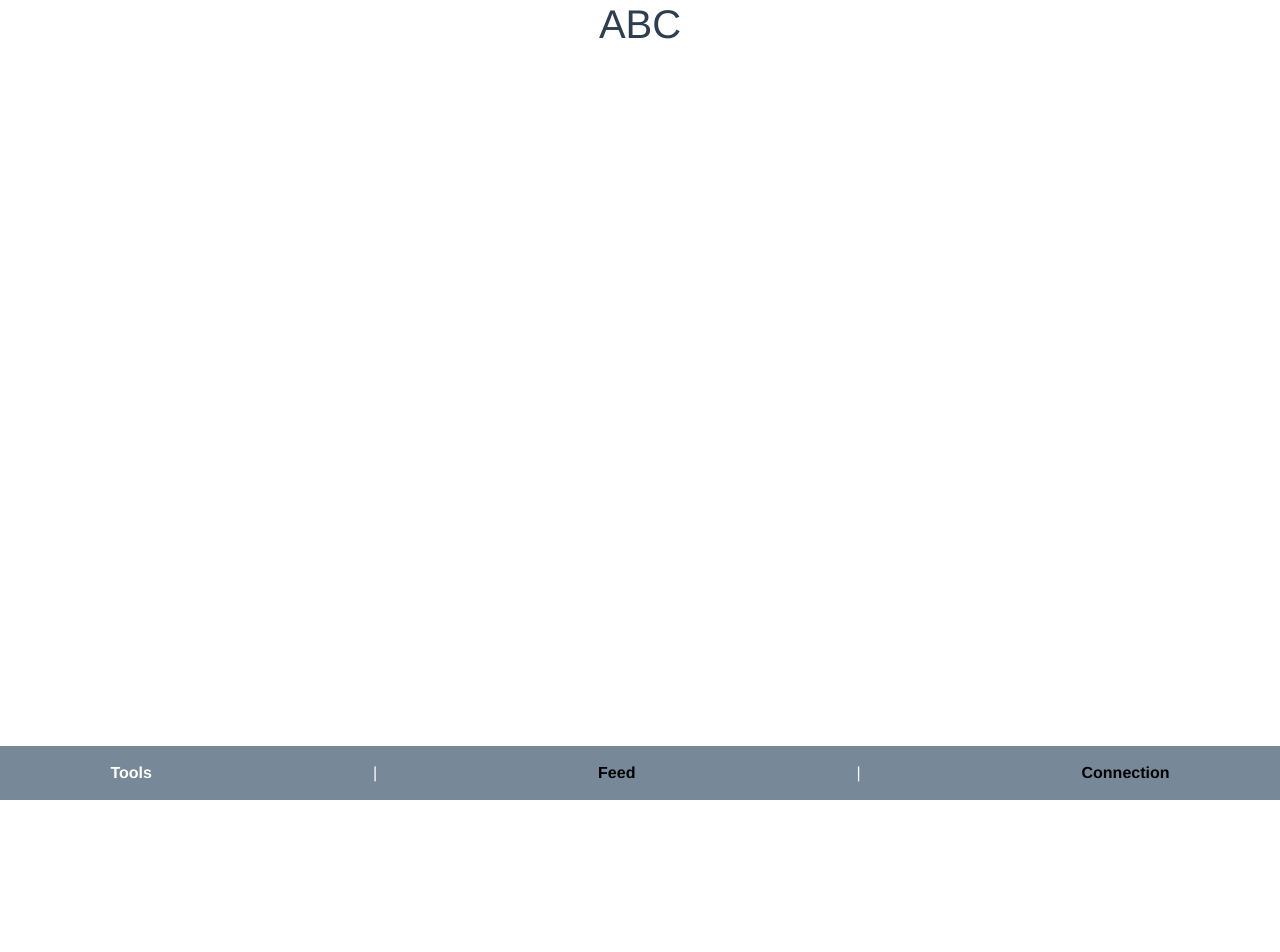
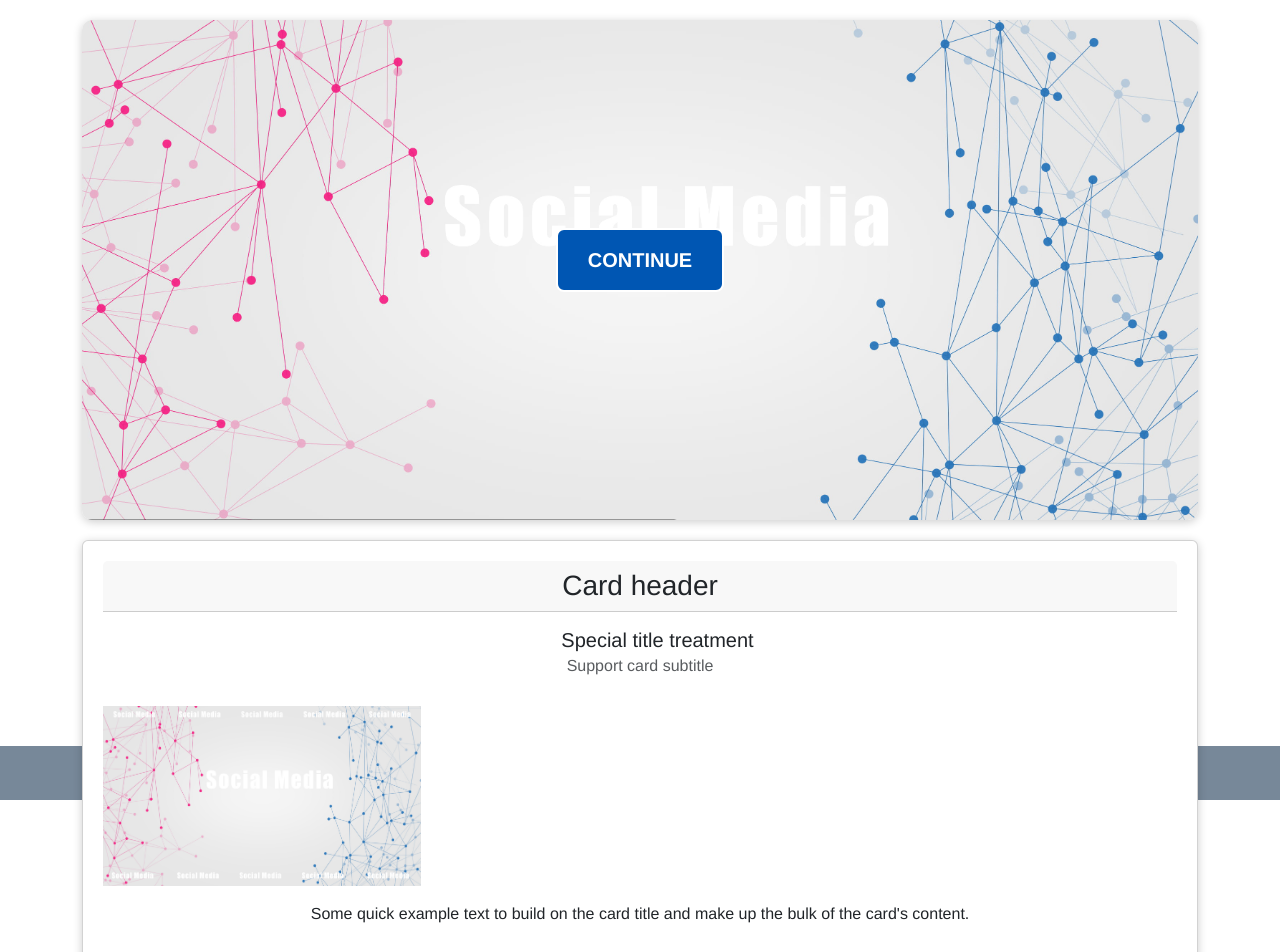
Before and after one commit to bhathiknk/socialmedia-webapp, a Vue app: page / in a window 1280 px wide. Shown: the top 952 px of the page. Before the commit the page ends 800 px from the top, so only its background shows below. Built offline with nearby package versions, Linux system fonts and the light colour scheme.

Commit message:
added homepage basic ui

```diff
--- a/src/components/HomePage/HomePage.vue
+++ b/src/components/HomePage/HomePage.vue
@@ -1,3 +1,147 @@
 <template>
-  <h1>ABC</h1>
+  <div class="container">
+    <div class="grid">
+      <div class="banner">
+        <button>Continue</button>
+        <div class="description">
+          <p>This is your description text.</p>
+          <img src="@/assets/banner.jpg" alt="Description Image">
+        </div>
+      </div>
+      <div class="card mb-3">
+        <h3 class="card-header">Card header</h3>
+        <div class="card-body">
+          <h5 class="card-title">Special title treatment</h5>
+          <h6 class="card-subtitle text-muted">Support card subtitle</h6>
+        </div>
+        <img src="@/assets/banner.jpg" alt="Card Image" width="318" height="180">
+        <div class="card-body">
+          <p class="card-text">Some quick example text to build on the card title and make up the bulk of the card's content.</p>
+        </div>
+      </div>
+    </div>
+  </div>
 </template>
+
+<style>
+/* Basic styles */
+body {
+  margin: 0;
+  font-family: Arial, sans-serif;
+}
+
+.container {
+  max-width: 1200px;
+  margin: 0 auto;
+  padding: 20px;
+}
+
+.grid {
+  display: grid;
+  grid-template-columns: 1fr;
+  gap: 20px;
+}
+
+.banner {
+  position: relative;
+  width: 100%;
+  height: 500px; /* Adjust height as needed */
+  background-image: url('@/assets/banner.jpg');
+  background-size: cover;
+  background-position: center;
+  color: #fff;
+  text-align: center;
+  display: flex;
+  justify-content: center;
+  align-items: center;
+  border-radius: 10px;
+  box-shadow: 0 2px 10px rgba(0, 0, 0, 0.2);
+  overflow: hidden; /* Hide overflow content */
+}
+
+.banner button {
+  padding: 15px 30px;
+  background-color: #0056b3;
+  color: #fff;
+  border: 2px solid #fff;
+  border-radius: 8px;
+  font-size: 20px;
+  cursor: pointer;
+  transition: background-color 0.3s ease;
+  text-transform: uppercase;
+  font-weight: bold;
+  margin-bottom: 20px;
+  z-index: 1; /* Ensure button is above description */
+}
+
+.banner button:hover {
+  background-color: #1d1e1f;
+  box-shadow: 0 2px 10px rgba(0, 0, 0, 0.2);
+  transition: 0.8s;
+}
+
+.description {
+  background-color: rgba(0, 0, 0, 0.7); /* Darken the background */
+  padding: 20px;
+  border-radius: 8px;
+  position: absolute;
+  bottom: 0;
+  left: 0;
+  right: 0;
+  width: 100%;
+  max-width: 600px;
+  text-align: center;
+  z-index: 1; /* Ensure description is above background image */
+  transition: 0.5s ease; /* Smooth transition */
+  transform: translateY(100%); /* Initially hide description */
+}
+
+.banner:hover .description {
+  transform: translateY(0); /* Show description on hover */
+}
+
+.description p {
+  color: #fff;
+  margin-bottom: 10px;
+}
+
+.description img {
+  max-width: 100%;
+  border-radius: 8px;
+}
+
+.card {
+  padding: 20px;
+  border-radius: 8px;
+  box-shadow: 0 2px 10px rgba(0, 0, 0, 0.2);
+}
+
+.card-header {
+  margin-bottom: 15px;
+}
+
+.card-body {
+  margin-bottom: 15px;
+}
+
+.card-title {
+  margin-bottom: 10px;
+}
+
+.card-text {
+  margin-bottom: 0;
+}
+
+/* Additional styles for responsiveness */
+@media (max-width: 768px) {
+  .banner {
+    height: 300px; /* Adjust height for smaller screens */
+  }
+}
+
+@media (max-width: 480px) {
+  .banner button {
+    font-size: 16px; /* Adjust font size for smaller screens */
+  }
+}
+</style>
--- a/src/main.js
+++ b/src/main.js
@@ -4,10 +4,9 @@
 import 'font-awesome/css/font-awesome.css'; // or 'font-awesome/css/font-awesome.min.css' for the minified version
 
 
-
-
 //import bootstrap files
 import 'bootstrap'
 import 'bootstrap/dist/css/bootstrap.min.css'
 
+
 createApp(App).use(router).mount('#app')
--- a/src/router/index.js
+++ b/src/router/index.js
@@ -13,7 +13,8 @@
 import SignIn from "@/components/LoggingComponent/SignIn.vue";
 import UserDetailEdit from "@/components/ProfileCom/UserDetailEdit.vue";
 import AddFeed from "@/components/FeedCom/AddFeed.vue";
-import HomePage from "@/components/HomePage/HomePage.vue"
+import HomePage from "@/components/HomePage/HomePage.vue";
+
 
 const routes = [
   {
```
Also changed, not shown: src/assets/banner.jpg (added).
